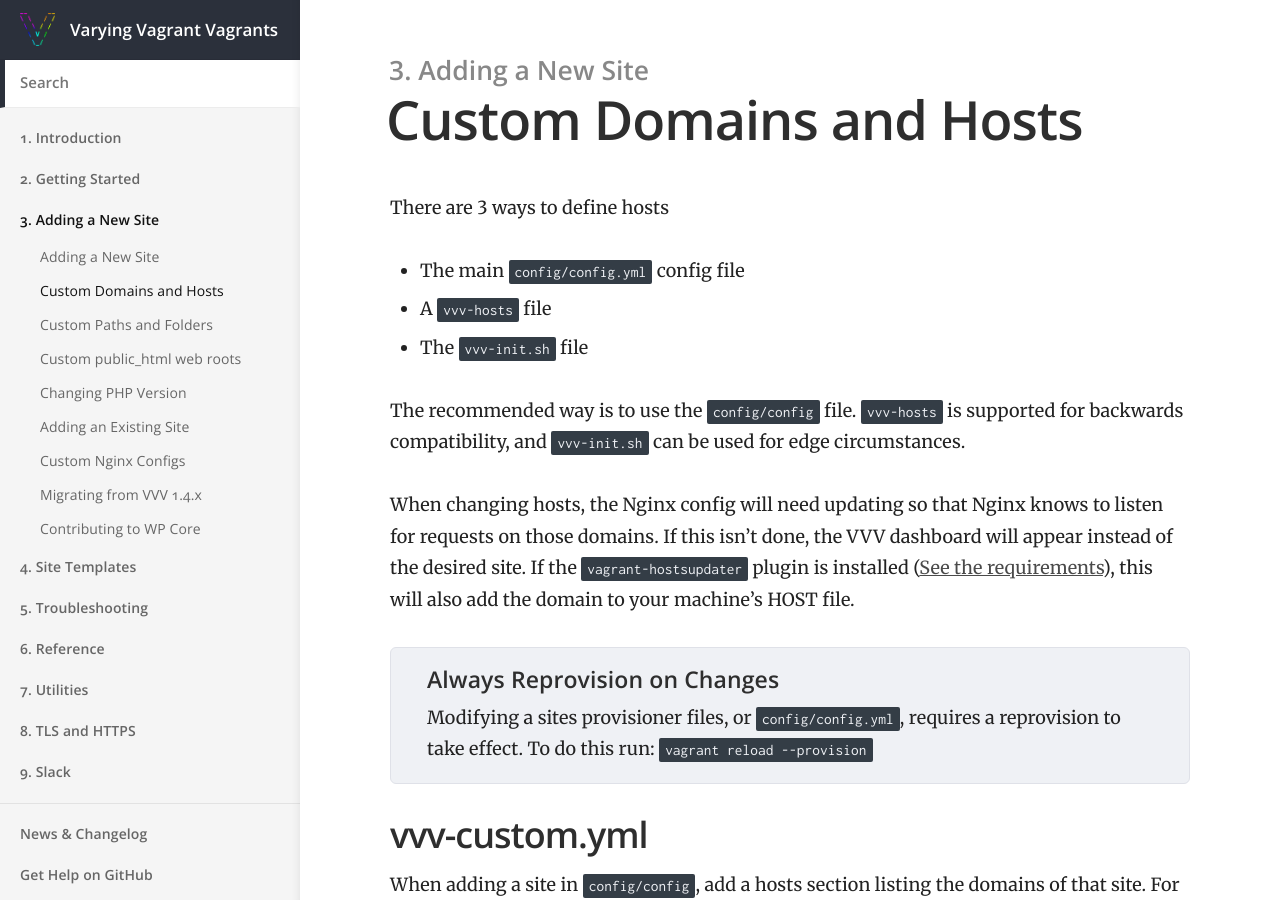
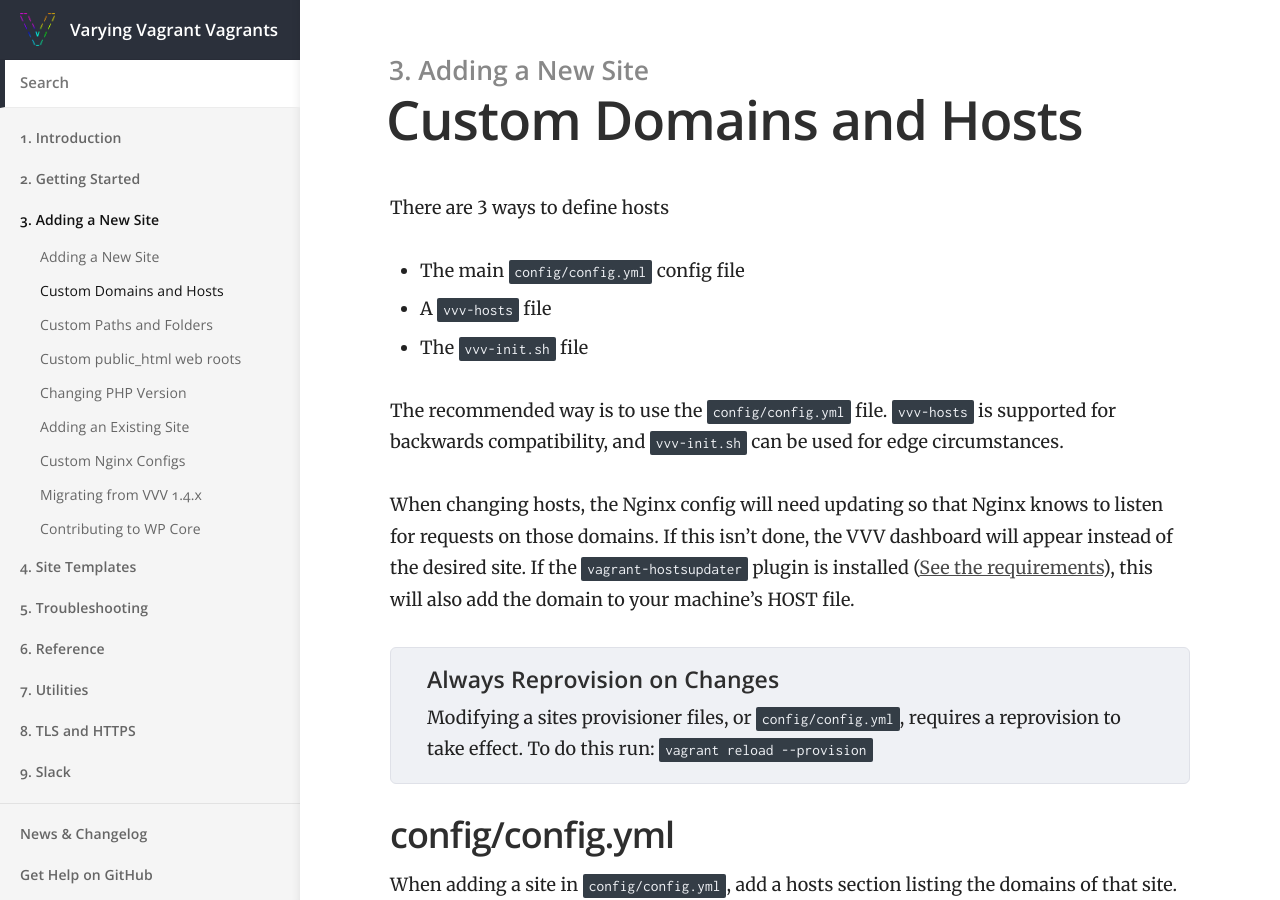
Before and after one commit to Varying-Vagrant-Vagrants/varyingvagrantvagrants.org, a Jekyll site: the page built from docs/en-US/adding-a-new-site/custom-domains-hosts.md, in a window 1280 px wide and 900 px high. Built offline with Jekyll 4.4.1, drawn with Linux system fonts in a browser that asks for light colours.

Commit message:
missed a reference to vvv-custom and forgot a file extension

````diff
--- a/docs/en-US/adding-a-new-site/custom-domains-hosts.md
+++ b/docs/en-US/adding-a-new-site/custom-domains-hosts.md
@@ -12,15 +12,15 @@ There are 3 ways to define hosts
  - A `vvv-hosts` file
  - The `vvv-init.sh` file
 
-The recommended way is to use the `config/config` file. `vvv-hosts` is supported for backwards compatibility, and `vvv-init.sh` can be used for edge circumstances.
+The recommended way is to use the `config/config.yml` file. `vvv-hosts` is supported for backwards compatibility, and `vvv-init.sh` can be used for edge circumstances.
 
 When changing hosts, the Nginx config will need updating so that Nginx knows to listen for requests on those domains. If this isn't done, the VVV dashboard will appear instead of the desired site. If the `vagrant-hostsupdater` plugin is installed ([See the requirements](../installation/software-requirements.md)), this will also add the domain to your machine's HOST file.
 
 {% include always_reprovision.html %}
 
-## vvv-custom.yml
+## config/config.yml
 
-When adding a site in `config/config`, add a hosts section listing the domains of that site. For example:
+When adding a site in `config/config.yml`, add a hosts section listing the domains of that site. For example:
 
 ```yaml
 example:
````
